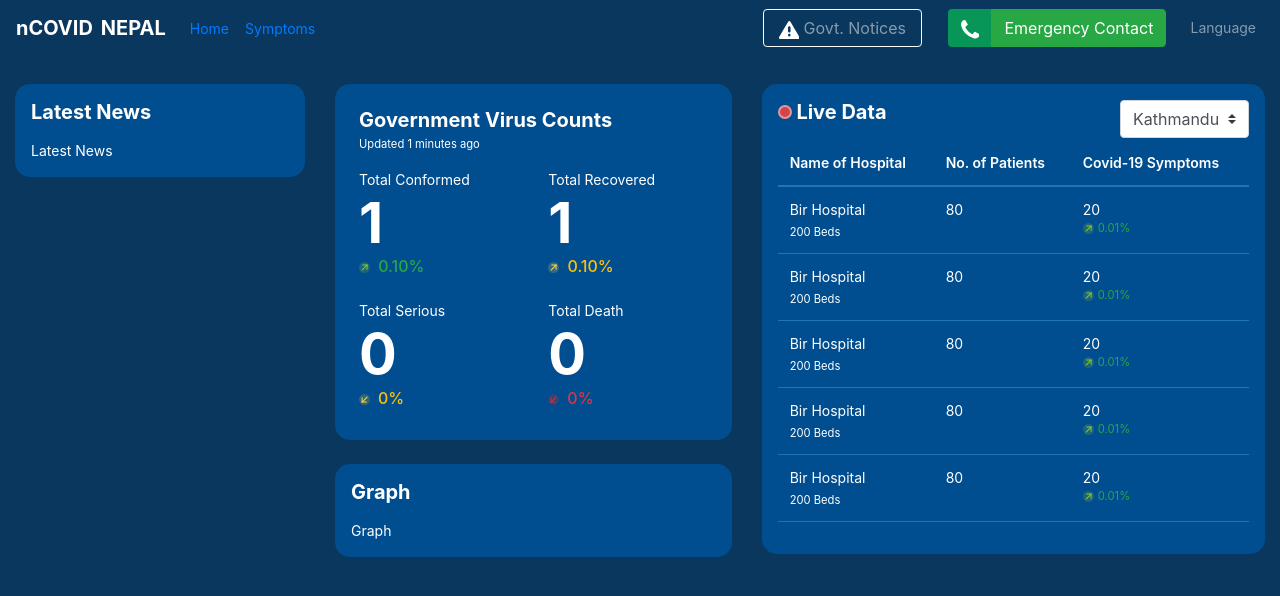
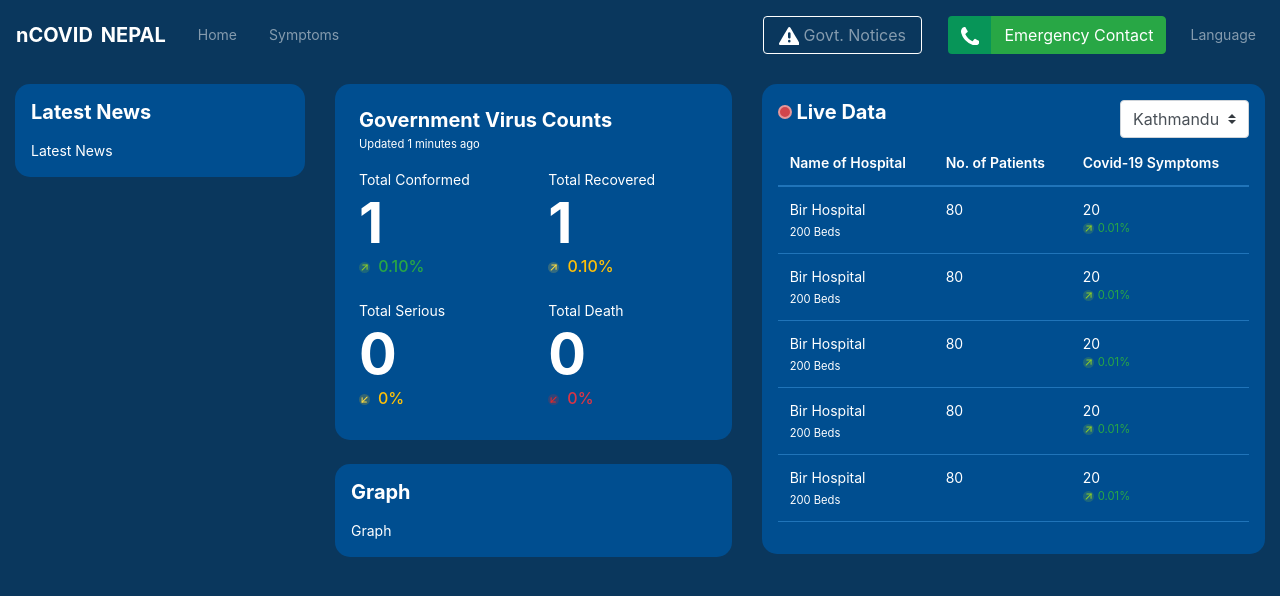
Before and after one commit to Fusemachines/covid-nepal-web, a React (Create React App) app: page / in a window 1280 px wide. Shown: the top 596 px of the page. Built offline with nearby package versions, Linux system fonts and the light colour scheme.

Commit message:
[COV-14] : Added missing classname

```diff
--- a/src/components/Navbar/NavItem.tsx
+++ b/src/components/Navbar/NavItem.tsx
@@ -13,7 +13,9 @@ const NavItem: FC<INavItemProps> = props => {
 
   return (
     <Nav.Link className={`${active ? 'active' : ''}`}>
-      <Link to={to}>{title}</Link>
+      <Link to={to} className="nav-link">
+        {title}
+      </Link>
     </Nav.Link>
   );
 };
```
